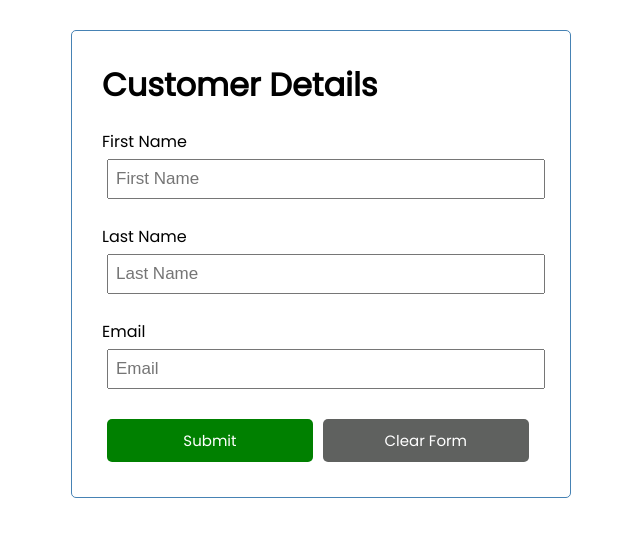
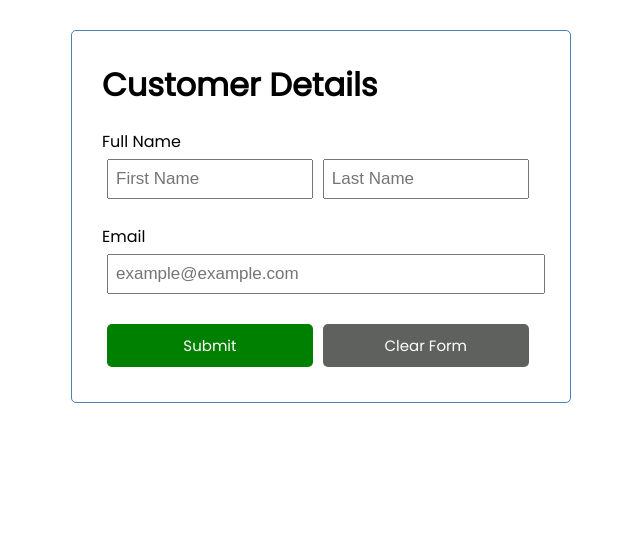
Before and after one commit to affzkwn/customer-form-angular, an Angular app: page / in a window 1280 px wide. Shown: the top 536 px of the page, without its empty margins (319-959 px from the left). Built offline with nearby package versions, Linux system fonts and the light colour scheme; data requests are answered from the project's data file.

Commit message:
changes on the input fields

```diff
--- a/src/app/components/add-customer/add-customer.component.html
+++ b/src/app/components/add-customer/add-customer.component.html
@@ -1,15 +1,12 @@
 <form class="add-form" (ngSubmit)="onSubmit()">
   <div class="form-control">
-    <label for="firstName" >First Name</label>
-    <input type="text" name="firstName" [(ngModel)]="firstName" id="firstName" placeholder="First Name">
-  </div>
-  <div class="form-control">
-    <label for="lastName" >Last Name</label>
-    <input type="text" name="lastName" [(ngModel)]="lastName" id="lastName" placeholder="Last Name">
+    <label for="fullName" >Full Name</label>
+    <input type="text" name="firstName" [(ngModel)]="firstName" id="firstName" placeholder="First Name" style="width: 47%">
+    <input type="text" name="lastName" [(ngModel)]="lastName" id="lastName" placeholder="Last Name" style="width: 47%">
   </div>
   <div class="form-control">
     <label for="email" > Email </label>
-    <input type="text" name="email" [(ngModel)]="email" id="email" placeholder="Email">
+    <input type="text" name="email" [(ngModel)]="email" id="email" placeholder="example@example.com">
   </div>
 <input type="submit" value="Submit" class="btn btn-block" style="background-color: green;" />
 <input type="button" (click)="onDelete" value="Clear Form" class="btn btn-block" style="background-color: rgb(95, 97, 95);"/>
--- a/src/app/components/customer-detail/customer-detail.component.html
+++ b/src/app/components/customer-detail/customer-detail.component.html
@@ -1,10 +1,9 @@
 <div class="cust">
-  <h3>{{ customer.firstName }}
+  <h3>{{ customer.firstName }} {{ customer.lastName }}
     <fa-icon (click)="onDelete(customer)"
     [ngStyle]="{color: 'red'}"
     [icon]="faTimes">
   </fa-icon>
   </h3>
-  <p>{{ customer.lastName }}</p>
   <p>{{ customer.email }}</p>
 </div>
```
